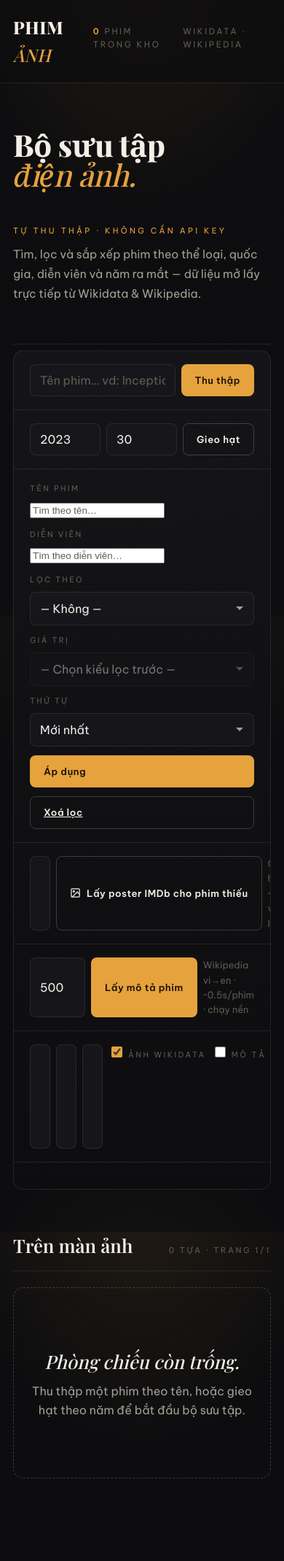
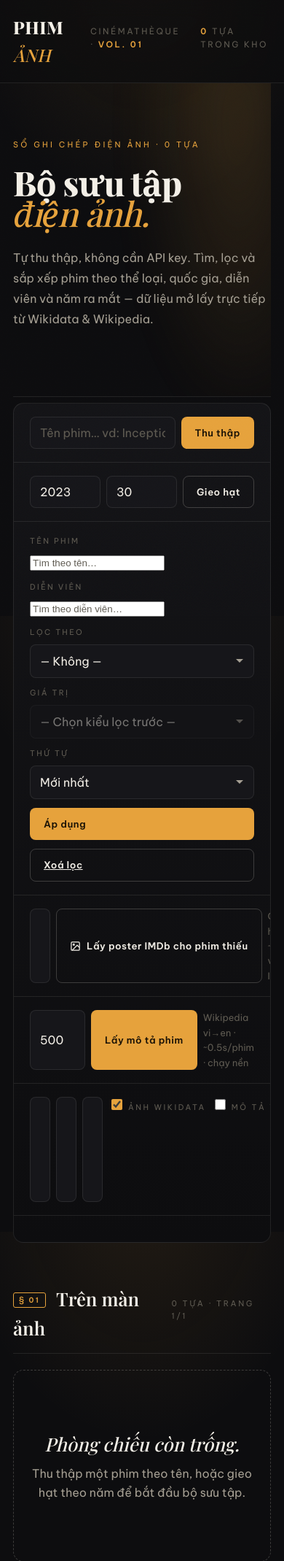
Before and after one commit to LogKeg/PhimAnh, a Flask app: page / in a window 390 px wide. Shown: the top 2139 px of the page at 73% size. Run offline with Flask 3, Linux system fonts and the light colour scheme; data that the repository does not hold is empty; some web fonts are replaced.

Commit message:
feat: redesign trang chủ — hero bìa tạp chí cinema editorial
- Hero → magazine cover: title editorial lớn (clamp 6.4rem), light leak
  projector beam (gold radial, drift animation), asymmetric grid.
- Featured movie card (§ Tiêu điểm): phim điểm IMDb cao nhất có poster,
  pull-quote layout (rating + năm + quốc gia + đạo diễn).
- Cover poster với stamp 'Now showing' + parallax hover.
- Topbar: marker 'Cinémathèque · Vol. 01'.
- Section head đánh số § 01 (border chip).
- queries.get_featured + routes truyền featured.
- Responsive: cover collapse 1 cột ở ≤900px.

```diff
--- a/queries.py
+++ b/queries.py
@@ -74,6 +74,17 @@ def get_filter_values():
     }
 
 
+def get_featured():
+    """Phim tiêu điểm cho hero bìa: điểm IMDb cao nhất có poster (tiebreak: lượt vote)."""
+    return (
+        Movie.query
+        .filter(Movie.imdb_rating.isnot(None))
+        .filter(Movie.poster_url.isnot(None), Movie.poster_url != "")
+        .order_by(Movie.imdb_rating.desc(), Movie.imdb_votes.desc())
+        .first()
+    )
+
+
 def query_movies(search_text=None, actor_name=None, sort_by=None,
                  filter_value=None, order="newest", page=1, per_page=PER_PAGE):
     """Tìm + lọc + phân trang phim theo tiêu đề/diễn viên/điều kiện lọc."""
--- a/routes.py
+++ b/routes.py
@@ -5,7 +5,7 @@ from flask import (Blueprint, current_app, render_template, request, redirect,
 
 from config import READ_ONLY
 from models import Movie
-from queries import get_filter_values, query_movies, upsert_movie
+from queries import get_featured, get_filter_values, query_movies, upsert_movie
 from services import bulk, collector
 
 bp = Blueprint("main", __name__)
@@ -42,6 +42,7 @@ def index():
         "index.html",
         movies=pagination.items,
         pagination=pagination,
+        featured=get_featured(),
         filters=get_filter_values(),
         read_only=READ_ONLY,
         **args,
--- a/static/style.css
+++ b/static/style.css
@@ -107,38 +107,118 @@ body {
 /* ---- Layout shell ---- */
 .shell { max-width: var(--maxw); margin: 0 auto; padding: 0 28px 96px; }
 
-/* ---- Lead / hero (asymmetric editorial) ---- */
-.lead {
-    padding: 64px 0 40px;
+/* ---- Magazine cover hero (asymmetric editorial) ---- */
+.cover {
+    position: relative;
+    padding: 76px 0 56px;
+    border-bottom: 1px solid var(--line);
+    overflow: hidden;
+}
+.cover-leak {       /* projector light leak — warm beam từ góc trên phải */
+    position: absolute;
+    top: -25%; right: -12%;
+    width: 65%; height: 150%;
+    background: radial-gradient(ellipse at 65% 25%, rgba(230,162,60,0.20), transparent 62%);
+    filter: blur(46px);
+    pointer-events: none;
+    z-index: 0;
+    animation: leak-drift 14s ease-in-out infinite alternate;
+}
+@keyframes leak-drift {
+    from { transform: translate3d(0,0,0) scale(1); opacity: 0.85; }
+    to   { transform: translate3d(-3%, 2%, 0) scale(1.06); opacity: 1; }
+}
+.cover-grid {
+    position: relative;
+    z-index: 1;
     display: grid;
-    grid-template-columns: 1fr auto;
+    grid-template-columns: 1.18fr 0.82fr;
+    gap: 56px;
     align-items: end;
-    gap: 32px;
-    border-bottom: 1px solid var(--line);
 }
-.lead h1 {
-    font-family: var(--font-display);
-    font-weight: 800;
-    font-size: clamp(2.6rem, 7vw, 5.2rem);
-    line-height: 0.98;
-    letter-spacing: -0.015em;
-    margin: 0;
-}
-.lead h1 i { font-style: italic; color: var(--gold); font-weight: 500; }
-.lead-sub {
-    max-width: 34ch;
-    color: var(--ink-dim);
-    font-size: 0.98rem;
-    line-height: 1.7;
-    text-align: right;
-}
-.lead-sub .kicker {
+.cover-kicker {
     display: block;
     font-size: 0.68rem;
     letter-spacing: 0.3em;
     text-transform: uppercase;
     color: var(--gold);
-    margin-bottom: 10px;
+    margin-bottom: 22px;
+}
+.cover-title {
+    font-family: var(--font-display);
+    font-weight: 800;
+    font-size: clamp(3rem, 8.4vw, 6.4rem);
+    line-height: 0.9;
+    letter-spacing: -0.022em;
+    margin: 0 0 26px;
+    animation: cover-rise 0.8s var(--ease) both;
+}
+@keyframes cover-rise { from { opacity: 0; transform: translateY(18px); } to { opacity: 1; transform: none; } }
+.cover-title i { font-style: italic; color: var(--gold); font-weight: 500; }
+.cover-sub {
+    max-width: 48ch;
+    color: var(--ink-dim);
+    font-size: 1rem;
+    line-height: 1.75;
+    margin: 0 0 36px;
+}
+/* featured — pull-quote card */
+.cover-feat {
+    display: grid;
+    gap: 9px;
+    padding: 20px 24px;
+    border-left: 2px solid var(--gold);
+    background: linear-gradient(90deg, rgba(230,162,60,0.07), transparent 72%);
+    text-decoration: none;
+    color: var(--ink);
+    max-width: 540px;
+    transition: background 0.3s var(--ease), transform 0.3s var(--ease);
+}
+.cover-feat:hover { background: linear-gradient(90deg, rgba(230,162,60,0.13), transparent 72%); transform: translateX(4px); }
+.feat-tag {
+    font-size: 0.64rem; letter-spacing: 0.28em; text-transform: uppercase;
+    color: var(--gold);
+}
+.feat-title {
+    font-family: var(--font-display);
+    font-size: 1.55rem; font-weight: 600; line-height: 1.12;
+}
+.feat-title em { font-style: italic; color: var(--ink-dim); font-weight: 400; margin-left: 10px; font-size: 1.05rem; }
+.feat-meta {
+    display: flex; gap: 18px; flex-wrap: wrap; align-items: baseline;
+    font-size: 0.82rem; color: var(--ink-dim);
+}
+.feat-rating { color: #f5c518; font-weight: 700; font-variant-numeric: tabular-nums; }
+
+/* poster — dramaturgic, offset */
+.cover-poster {
+    position: relative;
+    justify-self: end;
+    width: min(340px, 100%);
+    aspect-ratio: 2 / 3;
+    border-radius: 3px;
+    overflow: hidden;
+    box-shadow: 0 44px 80px -32px rgba(0,0,0,0.92), 0 0 0 1px var(--line-strong);
+    display: block;
+    animation: cover-rise 1s var(--ease) 0.15s both;
+}
+.cover-poster img { width: 100%; height: 100%; object-fit: cover; display: block; transition: transform 0.9s var(--ease); }
+.cover-poster:hover img { transform: scale(1.05); }
+.cover-stamp {
+    position: absolute;
+    top: 16px; left: 16px;
+    font-family: var(--font-display);
+    font-style: italic;
+    font-weight: 600;
+    font-size: 0.92rem;
+    color: #1a1206;
+    background: var(--gold);
+    padding: 9px 13px;
+    border-radius: 2px;
+    text-transform: uppercase;
+    line-height: 1.05;
+    text-align: center;
+    letter-spacing: 0.04em;
 }
 
 /* ---- Section heads ---- */
@@ -155,6 +235,18 @@ body {
     font-weight: 600;
     font-size: 1.6rem;
     margin: 0;
+}
+.sec-no {
+    font-family: var(--font-body);
+    font-size: 0.62rem;
+    font-weight: 600;
+    letter-spacing: 0.22em;
+    color: var(--gold);
+    margin-right: 14px;
+    vertical-align: 0.45em;
+    border: 1px solid var(--gold);
+    padding: 3px 7px;
+    border-radius: 3px;
 }
 .sect-head .tag {
     font-size: 0.68rem;
@@ -554,8 +646,9 @@ a:focus-visible, button:focus-visible, input:focus-visible, select:focus-visible
 
 /* ---- Responsive ---- */
 @media (max-width: 900px) {
-    .lead { grid-template-columns: 1fr; }
-    .lead-sub { text-align: left; max-width: none; }
+    .cover-grid { grid-template-columns: 1fr; gap: 36px; }
+    .cover-poster { justify-self: start; width: min(260px, 70%); }
+    .cover-title { font-size: clamp(2.6rem, 12vw, 4.4rem); }
     .console-row { grid-template-columns: 1fr; }
     .cell + .cell { border-left: none; border-top: 1px solid var(--line); }
     .detail-grid { grid-template-columns: 1fr; gap: 32px; }
--- a/templates/index.html
+++ b/templates/index.html
@@ -13,19 +13,42 @@
         <div class="topbar-inner">
             <a class="brand" href="{{ url_for('main.index') }}">PHIM<em> ẢNH</em></a>
             <div class="topbar-meta">
-                <span><b>{{ pagination.total }}</b> phim trong kho</span>
-                <span>Wikidata · Wikipedia</span>
+                <span class="vol">Cinémathèque · <b>Vol. 01</b></span>
+                <span><b>{{ pagination.total }}</b> tựa trong kho</span>
             </div>
         </div>
     </header>
 
     <div class="shell">
-        <section class="lead">
-            <h1>Bộ sưu tập<br><i>điện ảnh.</i></h1>
-            <p class="lead-sub">
-                <span class="kicker">Tự thu thập · không cần API key</span>
-                Tìm, lọc và sắp xếp phim theo thể loại, quốc gia, diễn viên và năm ra mắt — dữ liệu mở lấy trực tiếp từ Wikidata &amp; Wikipedia.
-            </p>
+        {# ---- Magazine cover hero ---- #}
+        <section class="cover">
+            <div class="cover-leak" aria-hidden="true"></div>
+            <div class="cover-grid">
+                <div class="cover-text">
+                    <span class="cover-kicker">Sổ ghi chép điện ảnh · {{ pagination.total }} tựa</span>
+                    <h1 class="cover-title">Bộ sưu tập<br><i>điện ảnh.</i></h1>
+                    <p class="cover-sub">
+                        Tự thu thập, không cần API key. Tìm, lọc và sắp xếp phim theo thể loại, quốc gia, diễn viên và năm ra mắt — dữ liệu mở lấy trực tiếp từ Wikidata &amp; Wikipedia.
+                    </p>
+                    {% if featured %}
+                    <a class="cover-feat" href="{{ url_for('main.movie_detail', movie_id=featured.id) }}">
+                        <span class="feat-tag">§ Tiêu điểm số này</span>
+                        <span class="feat-title">{{ featured.title }} <em>{{ featured.year or '' }}</em></span>
+                        <span class="feat-meta">
+                            {% if featured.imdb_rating is not none %}<b class="feat-rating">★ {{ '%.1f'|format(featured.imdb_rating) }}</b>{% endif %}
+                            <span>{{ featured.country.split(',')[0].strip() if featured.country else '—' }}</span>
+                            {% if featured.director %}<span>đd. {{ featured.director.split(',')[0].strip() }}</span>{% endif %}
+                        </span>
+                    </a>
+                    {% endif %}
+                </div>
+                {% if featured and featured.poster_url %}
+                <a class="cover-poster" href="{{ url_for('main.movie_detail', movie_id=featured.id) }}" aria-label="{{ featured.title }}">
+                    <img src="{{ featured.poster_url }}" alt="Poster {{ featured.title }}" />
+                    <span class="cover-stamp">Now<br>show­ing</span>
+                </a>
+                {% endif %}
+            </div>
         </section>
 
         {% with messages = get_flashed_messages(with_categories=true) %}
@@ -177,7 +200,7 @@
 
         {# ---- Poster wall ---- #}
         <div class="sect-head">
-            <h2>Trên màn ảnh</h2>
+            <h2><span class="sec-no">§ 01</span>Trên màn ảnh</h2>
             <span class="tag">{{ pagination.total }} tựa · trang {{ pagination.page }}/{{ pagination.pages if pagination.pages else 1 }}</span>
         </div>
 
```
